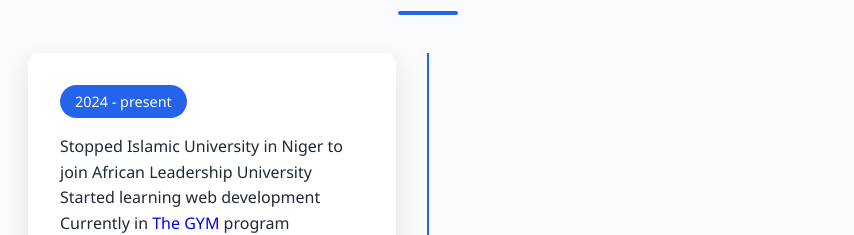
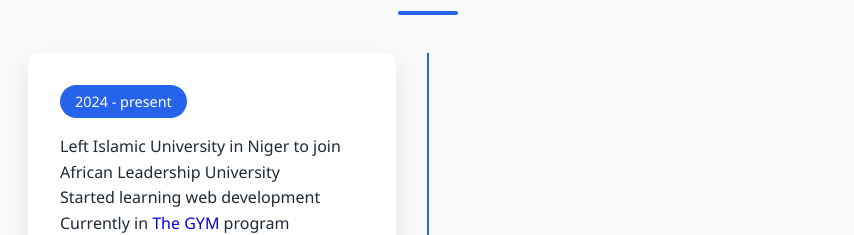
Before and after one commit to MEDATTA0/resume_assignment, a plain HTML site: page index.html in a window 1280 px wide. Shown: the part 2763-2998 px from the top of the page, without its empty margins (212-1066 px from the left). Drawn offline with Linux system fonts and the light colour scheme.

Commit message:
Update index.html

```diff
--- a/index.html
+++ b/index.html
@@ -263,7 +263,7 @@
                 <div class="timeline-item">
                     <div class="timeline-content">
                         <div class="timeline-date">2024 - present</div>
-                        <p>Stopped Islamic University in Niger to join African Leadership University</p>
+                        <p>Left Islamic University in Niger to join African Leadership University</p>
                         <p>Started learning web development</p>
                         <p>Currently in <a href="https://www.the-gym.rw" target="_blank"
                                 style="text-decoration-line: none;">The GYM </a>
```
